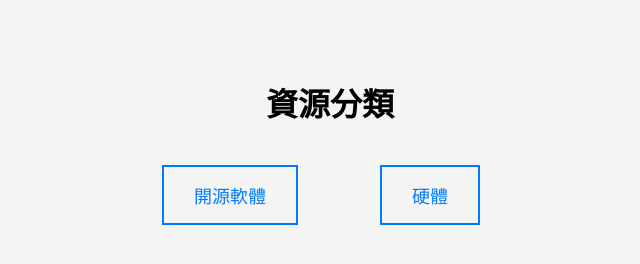
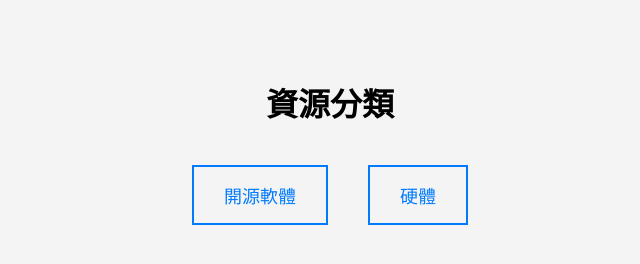
Before and after one commit to confidence8492/confidence8492.github.io, a plain HTML site: page index.html in a window 1280 px wide. Shown: the whole page, without its empty margins (310-950 px from the left). Drawn offline with Linux system fonts and the light colour scheme.

Commit message:
Update style.css

```diff
--- a/style.css
+++ b/style.css
@@ -11,15 +11,13 @@ h1 {
 
 #categories {
     display: flex;
-    justify-content: space-between;
-    width: 400px;
+    justify-content: center;
+    gap: 40px; /* 增加間距 */
     margin: 0 auto;
 }
 
 .button-container {
     position: relative;
-    flex: 1;
-    margin: 0 10px;
 }
 
 .special-button {
```
